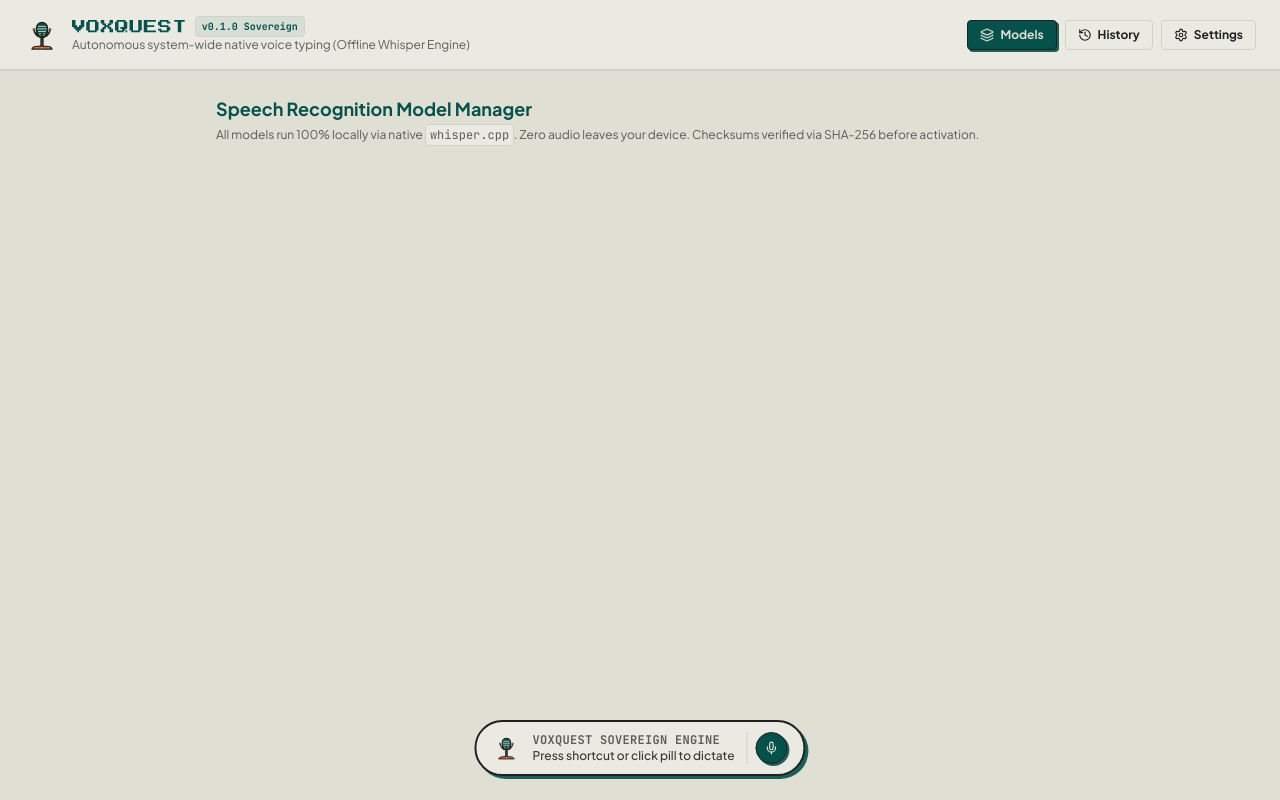
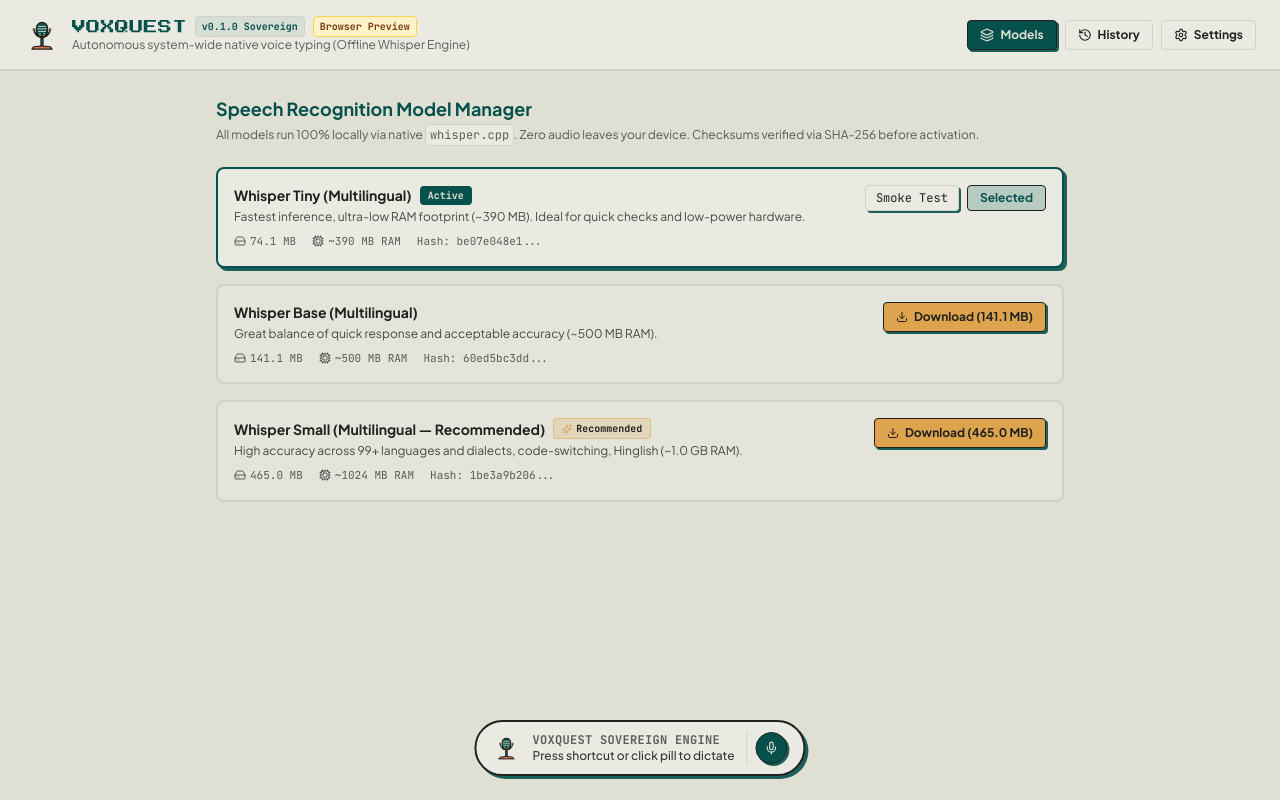
Before and after one commit to PavanKumar-HQ/wispr-flow-2-model, a React (Vite) app: page / in a window 1280 px wide. Built offline with nearby package versions, Linux system fonts and the light colour scheme.

Commit message:
Add safe IPC layer with browser mock fallback and native detection

```diff
--- a/src/App.tsx
+++ b/src/App.tsx
@@ -1,6 +1,5 @@
 import { useState, useEffect } from 'react';
-import { invoke } from '@tauri-apps/api/core';
-import { listen } from '@tauri-apps/api/event';
+import { safeInvoke, safeListen, isNativeTauri } from './lib/ipc';
 import { Mascot } from './components/Mascot';
 import { FloatingPill } from './components/FloatingPill';
 import { ModelManagerTab } from './components/ModelManagerTab';
@@ -36,7 +35,7 @@ export default function App() {
     loadAllData();
 
     // Listen to native download events
-    const unlistenProg = listen<{ model_id: string; downloaded: number; total: number; percent: number }>('model-download-progress', (e) => {
+    const progPromise = safeListen<{ model_id: string; downloaded: number; total: number; percent: number }>('model-download-progress', (e) => {
       setDownloadProgress((prev) => ({
         ...prev,
         [e.payload.model_id]: {
@@ -47,7 +46,7 @@ export default function App() {
       }));
     });
 
-    const unlistenComp = listen<{ model_id: string; path: string }>('model-download-complete', (e) => {
+    const compPromise = safeListen<{ model_id: string; path: string }>('model-download-complete', (e) => {
       setDownloadProgress((prev) => {
         const next = { ...prev };
         delete next[e.payload.model_id];
@@ -56,7 +55,7 @@ export default function App() {
       loadModels();
     });
 
-    const unlistenDict = listen<DictationStatus>('dictation-state-changed', (e) => {
+    const dictPromise = safeListen<DictationStatus>('dictation-state-changed', (e) => {
       setDictationStatus(e.payload);
       if (e.payload.state === 'success' || e.payload.state === 'warning') {
         loadHistory();
@@ -64,9 +63,9 @@ export default function App() {
     });
 
     return () => {
-      unlistenProg.then((fn) => fn());
-      unlistenComp.then((fn) => fn());
-      unlistenDict.then((fn) => fn());
+      progPromise.then((fn) => fn && fn());
+      compPromise.then((fn) => fn && fn());
+      dictPromise.then((fn) => fn && fn());
     };
   }, []);
 
@@ -79,7 +78,7 @@ export default function App() {
 
   const loadModels = async () => {
     try {
-      const res = await invoke<ModelInfo[]>('get_models');
+      const res = await safeInvoke<ModelInfo[]>('get_models');
       setModels(res);
       // Ensure activeModelId reflects actually available model if default is missing
       const downloaded = res.filter(m => m.is_downloaded);
@@ -96,7 +95,7 @@ export default function App() {
 
   const loadSettings = async () => {
     try {
-      const res = await invoke<AppSettings>('get_settings');
+      const res = await safeInvoke<AppSettings>('get_settings');
       setSettings(res);
     } catch (e) {
       console.error(e);
@@ -105,7 +104,7 @@ export default function App() {
 
   const loadHistory = async () => {
     try {
-      const res = await invoke<HistoryRecord[]>('get_history', { limit: 50 });
+      const res = await safeInvoke<HistoryRecord[]>('get_history', { limit: 50 });
       setHistory(res);
     } catch (e) {
       console.error(e);
@@ -114,7 +113,7 @@ export default function App() {
 
   const loadDevices = async () => {
     try {
-      const res = await invoke<string[]>('get_audio_devices');
+      const res = await safeInvoke<string[]>('get_audio_devices');
       setDevices(res);
     } catch (e) {
       console.error(e);
@@ -123,7 +122,7 @@ export default function App() {
 
   const handleDownload = async (modelId: string) => {
     try {
-      await invoke('download_model', { modelId });
+      await safeInvoke('download_model', { modelId });
     } catch (e) {
       alert(`Download trigger error: ${e}`);
     }
@@ -133,7 +132,7 @@ export default function App() {
     const updated = { ...settings, default_model_id: modelId };
     setSettings(updated);
     try {
-      await invoke('save_settings_cmd', { newSettings: updated });
+      await safeInvoke('save_settings_cmd', { newSettings: updated });
     } catch (e) {
       alert(`Save error: ${e}`);
     }
@@ -142,7 +141,7 @@ export default function App() {
   const handleSmokeTest = async (modelId: string) => {
     setSmokeTestLog('Executing local Whisper inference with audio tone...');
     try {
-      const out = await invoke<string>('smoke_test_transcription', { modelId });
+      const out = await safeInvoke<string>('smoke_test_transcription', { modelId });
       setSmokeTestLog(out);
     } catch (e) {
       setSmokeTestLog(`Smoke test error: ${e}`);
@@ -151,7 +150,7 @@ export default function App() {
 
   const handleToggleDictation = async () => {
     try {
-      await invoke('toggle_dictation');
+      await safeInvoke('toggle_dictation');
     } catch (e) {
       setDictationStatus({
         state: 'error',
@@ -166,7 +165,7 @@ export default function App() {
 
   const handleDeleteHistory = async (id: number) => {
     try {
-      await invoke('delete_history_item', { id });
+      await safeInvoke('delete_history_item', { id });
       await loadHistory();
     } catch (e) {
       alert(`Delete error: ${e}`);
@@ -176,7 +175,7 @@ export default function App() {
   const handleClearHistory = async () => {
     if (confirm('Clear all local transcription history?')) {
       try {
-        await invoke('clear_history');
+        await safeInvoke('clear_history');
         await loadHistory();
       } catch (e) {
         alert(`Clear error: ${e}`);
@@ -212,6 +211,11 @@ export default function App() {
               <span className="text-[10px] font-mono font-bold bg-vq-sage/40 text-vq-tealDark px-1.5 py-0.5 rounded border border-vq-border">
                 v0.1.0 Sovereign
               </span>
+              {!isNativeTauri() && (
+                <span className="text-[10px] font-mono font-bold bg-amber-100 text-amber-900 px-1.5 py-0.5 rounded border border-amber-300">
+                  Browser Preview
+                </span>
+              )}
             </div>
             <p className="text-xs text-vq-charcoal/70 font-sans">
               Autonomous system-wide native voice typing (Offline Whisper Engine)
@@ -282,7 +286,7 @@ export default function App() {
             devices={devices}
             onUpdate={async (newSettings) => {
               setSettings(newSettings);
-              await invoke('save_settings_cmd', { newSettings });
+              await safeInvoke('save_settings_cmd', { newSettings });
             }}
           />
         )}
--- /dev/null
+++ b/src/lib/ipc.ts
@@ -0,0 +1,135 @@
+import { invoke as tauriInvoke, isTauri as checkIsTauri } from '@tauri-apps/api/core';
+import { listen as tauriListen, EventCallback, UnlistenFn } from '@tauri-apps/api/event';
+import { ModelInfo, AppSettings, HistoryRecord } from '../types';
+
+// Safely determine whether the code is running within the Tauri native webview context
+export const isNativeTauri = (): boolean => {
+  try {
+    return typeof window !== 'undefined' && (checkIsTauri() || '__TAURI_INTERNALS__' in window || '__TAURI__' in window);
+  } catch {
+    return false;
+  }
+};
+
+// Fallback in-memory state for development browser preview or non-Tauri execution
+const mockModels: ModelInfo[] = [
+  {
+    id: 'whisper-tiny',
+    name: 'Whisper Tiny (Multilingual)',
+    filename: 'ggml-tiny.bin',
+    size_bytes: 77691713,
+    sha256: 'be07e048e1e599ad46341c8d2a135645097a538221678b7acdd1b1919c6e1b21',
+    download_url: 'https://huggingface.co/ggerganov/whisper.cpp/resolve/main/ggml-tiny.bin',
+    description: 'Fastest inference, ultra-low RAM footprint (~390 MB). Ideal for quick checks and low-power hardware.',
+    ram_estimate_mb: 390,
+    recommended: false,
+    is_downloaded: true,
+  },
+  {
+    id: 'whisper-base',
+    name: 'Whisper Base (Multilingual)',
+    filename: 'ggml-base.bin',
+    size_bytes: 147951465,
+    sha256: '60ed5bc3dd14eea856493d334349b405782ddcaf0028d4b5df4088345fba2efe',
+    download_url: 'https://huggingface.co/ggerganov/whisper.cpp/resolve/main/ggml-base.bin',
+    description: 'Great balance of quick response and acceptable accuracy (~500 MB RAM).',
+    ram_estimate_mb: 500,
+    recommended: false,
+    is_downloaded: false,
+  },
+  {
+    id: 'whisper-small',
+    name: 'Whisper Small (Multilingual — Recommended)',
+    filename: 'ggml-small.bin',
+    size_bytes: 487601967,
+    sha256: '1be3a9b2063867b937e64e2ec7483364a79917e157fa98c5d94b5c1fffea987b',
+    download_url: 'https://huggingface.co/ggerganov/whisper.cpp/resolve/main/ggml-small.bin',
+    description: 'High accuracy across 99+ languages and dialects, code-switching, Hinglish (~1.0 GB RAM).',
+    ram_estimate_mb: 1024,
+    recommended: true,
+    is_downloaded: false,
+  },
+];
+
+let mockSettings: AppSettings = {
+  default_model_id: 'whisper-tiny',
+  language: 'auto',
+  shortcut: 'CommandOrControl+Shift+Space',
+  spoken_punctuation: true,
+  conservative_filler_removal: false,
+  auto_capitalization: true,
+  retain_history: true,
+  play_sound_effects: true,
+};
+
+let mockHistory: HistoryRecord[] = [
+  {
+    id: 1,
+    timestamp_ms: Date.now(),
+    original_text: 'hello world this is voxquest voice typing',
+    formatted_text: 'Hello world this is VoxQuest voice typing.',
+    duration_seconds: 2.3,
+    status: 'inserted',
+    target_app: 'TextEdit',
+  },
+];
+
+export async function safeInvoke<T>(cmd: string, args?: Record<string, unknown>): Promise<T> {
+  if (isNativeTauri()) {
+    try {
+      return await tauriInvoke<T>(cmd, args);
+    } catch (err) {
+      console.warn(`[Tauri Native] IPC command '${cmd}' error:`, err);
+      throw err;
+    }
+  }
+
+  // Graceful browser fallback when opened directly in a web browser without Tauri IPC backend
+  console.log(`[Browser Mock Mode] safeInvoke '${cmd}'`, args);
+  switch (cmd) {
+    case 'get_models':
+      return mockModels as unknown as T;
+    case 'get_settings':
+      return mockSettings as unknown as T;
+    case 'save_settings_cmd':
+      if (args && args.newSettings) {
+        mockSettings = { ...(args.newSettings as AppSettings) };
+      }
+      return undefined as unknown as T;
+    case 'get_history':
+      return mockHistory as unknown as T;
+    case 'delete_history_item':
+      if (args && typeof args.id === 'number') {
+        mockHistory = mockHistory.filter(h => h.id !== args.id);
+      }
+      return undefined as unknown as T;
+    case 'clear_history':
+      mockHistory = [];
+      return undefined as unknown as T;
+    case 'get_audio_devices':
+      return ['Built-in Microphone (48kHz)', 'Default System Audio'] as unknown as T;
+    case 'download_model':
+      console.log('Mock downloading model:', args);
+      return undefined as unknown as T;
+    case 'smoke_test_transcription':
+      return 'Mock smoke test succeeded: transcription verified.' as unknown as T;
+    case 'toggle_dictation':
+      return undefined as unknown as T;
+    default:
+      return undefined as unknown as T;
+  }
+}
+
+export async function safeListen<T>(event: string, handler: EventCallback<T>): Promise<UnlistenFn> {
+  if (isNativeTauri()) {
+    try {
+      return await tauriListen<T>(event, handler);
+    } catch (err) {
+      console.warn(`[Tauri Native] listen('${event}') error:`, err);
+      return () => {};
+    }
+  }
+
+  // No-op unlisten in browser mode
+  return () => {};
+}
```
